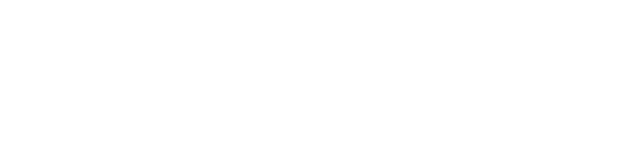
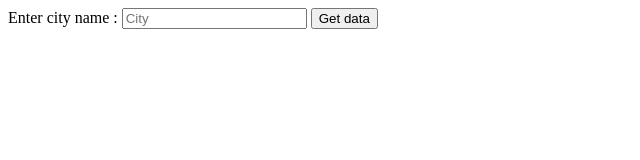
Before and after one commit to SaiGeethika-G/Projects, a website: page WeatherProjectGithub/index.html in a window 1280 px wide. Shown: the whole page, without its empty margins (0-640 px from the left). Drawn offline with Linux system fonts and the light colour scheme.

Commit message:
Update index.html
Added a form to ask user to input a city

```diff
--- a/WeatherProjectGithub/index.html
+++ b/WeatherProjectGithub/index.html
@@ -5,6 +5,10 @@
     <meta http-equiv="X-UA-Compatible" content="IE=edge">
     <meta name="viewport" content="width=device-width, initial-scale=1.0">
     <title>Document</title>
+    <form action="/city" method="post">
+        Enter city name : <input type="text" name="city" placeholder="City">
+        <button type="submit">Get data</button>
+    </form>
 </head>
 <body>
 
```
